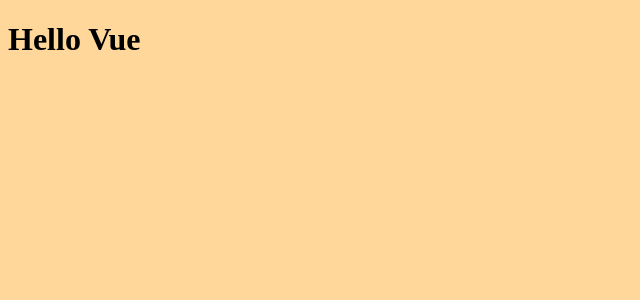
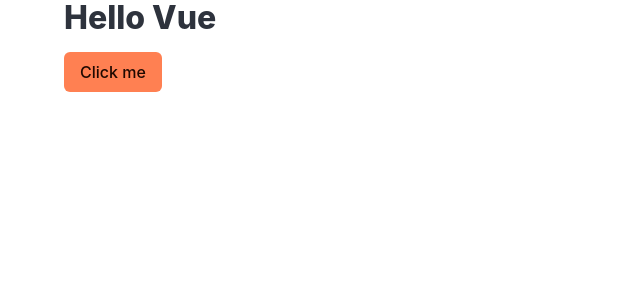
Before and after one commit to ursulaainso/kms23learnnode, a Vue app: page / in a window 1280 px wide. Shown: the top 300 px of the page, without its empty margins (0-640 px from the left). Built offline with nearby package versions, Linux system fonts and the light colour scheme.

Commit message:
Add bulma

```diff
--- a/package.json
+++ b/package.json
@@ -13,6 +13,7 @@
   "license": "ISC",
   "description": "",
   "dependencies": {
+    "bulma": "^1.0.2",
     "chalk": "^5.3.0",
     "css-loader": "^7.1.2",
     "html-webpack-plugin": "^5.6.0",
--- a/src/App.vue
+++ b/src/App.vue
@@ -7,5 +7,10 @@ setTimeout(() => {
 </script>
 
 <template>
-    <h1>{{ message }}</h1>
+    <div class="container">
+        <div class="content">
+            <h1>{{ message }}</h1>
+            <button class="button is-primary">Click me</button>
+        </div>
+    </div>
 </template>
--- a/src/style.scss
+++ b/src/style.scss
@@ -1,5 +1,4 @@
-@use 'sass:color';
-$bgcolor: blanchedalmond;
-body {
-    background-color: color.adjust($bgcolor, $lightness: -10%);
-}
+
+@use "bulma/sass" with (
+    $primary: coral,
+);
--- a/webpack.config.js
+++ b/webpack.config.js
@@ -25,7 +25,18 @@ module.exports = {
             },
             {
                 test: /\.s[ac]ss$/i,
-                use: ['style-loader', 'css-loader', "sass-loader"],
+                use: [
+                    'style-loader',
+                    'css-loader',
+                    {
+                        loader: "sass-loader",
+                        options: {
+                            sassOptions: {
+                                quietDeps: true
+                            },
+                        }
+                    }
+                ],
             },
             {
                 test: /\.njk$/,
```
Also changed, not shown: 1 other file (tests, documents, lock files or other folders).
